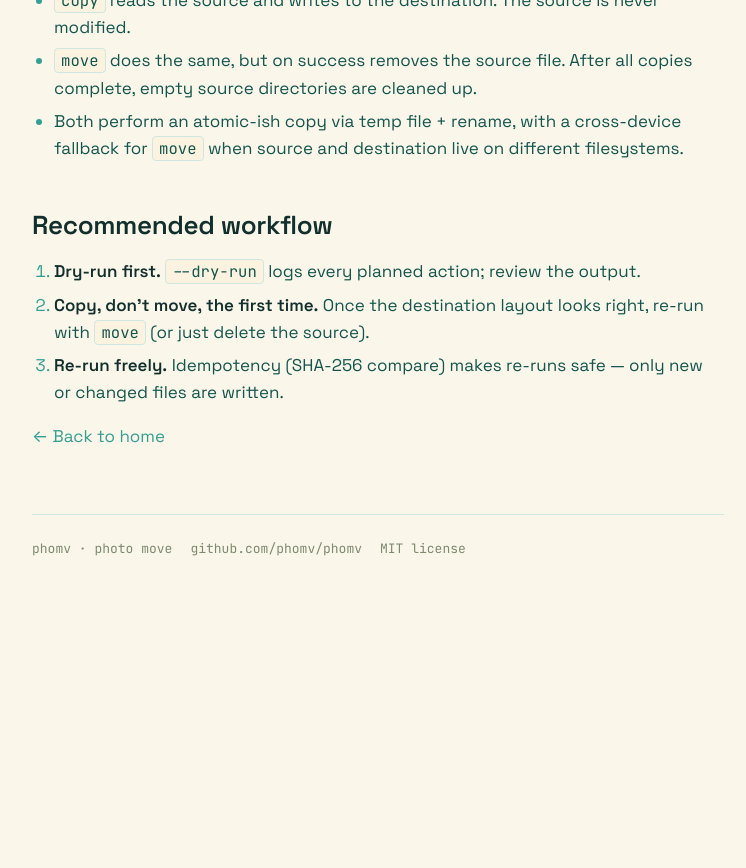
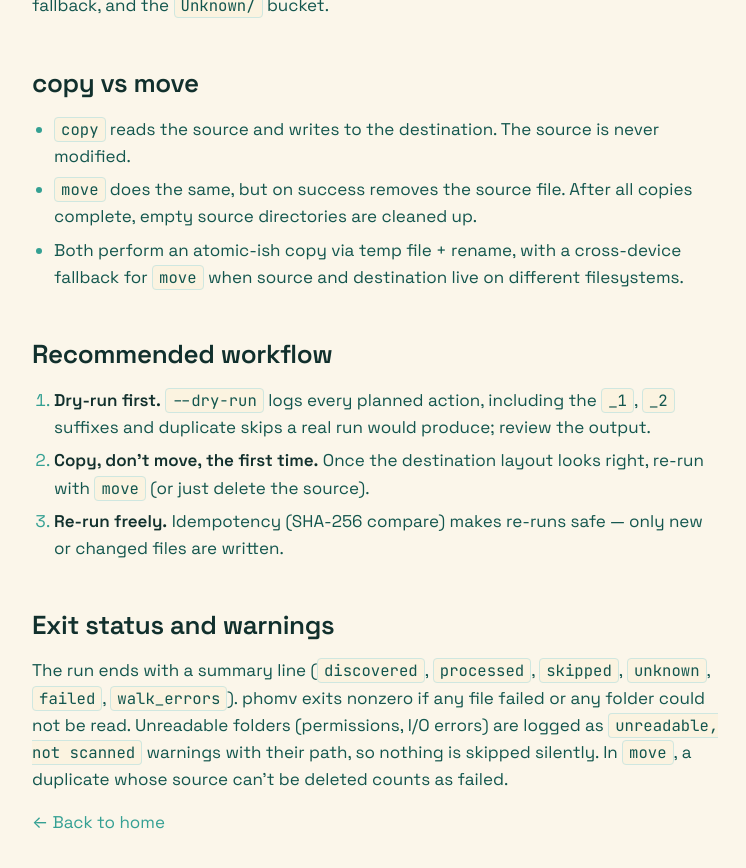
Before and after one commit to phomv/phomv.github.io, a Jekyll site: the page built from usage.md, in a window 1280 px wide and 900 px high, scrolled down 1600 px. Shown: the top 868 px of the window, without its empty margins (262-1008 px from the left). Built offline with Jekyll 4.4.1, drawn with Linux system fonts in a browser that asks for light colours; before the commit the page ends 2257 px from its top, so only the background shows below that; some of the changed text lies outside the part shown.

Commit message:
Document v0.1.2 behavior: HEIC dates, src/dest overlap, exit status
Co-Authored-By: Claude Opus 5.5 <noreply@anthropic.com>

```diff
--- a/usage.md
+++ b/usage.md
@@ -34,6 +34,11 @@ phomv version
 | `-w, --workers` | `4`     | Number of concurrent workers             |
 | `-v, --verbose` | `false` | Enable debug logging                     |
 
+`--src` and `--dest` must be separate trees: phomv refuses to run if they are the
+same directory or one is inside the other (symlinks are resolved), since it
+would otherwise re-process files it just wrote. Import from a sibling folder,
+as in the examples above.
+
 ## What gets written where
 
 For a photo with EXIF `DateTimeOriginal` = `2024:08:13 17:42:01`:
@@ -64,10 +69,20 @@ extraction, the mtime fallback, and the `Unknown/` bucket.
 
 ## Recommended workflow
 
-1. **Dry-run first.** `--dry-run` logs every planned action; review the output.
+1. **Dry-run first.** `--dry-run` logs every planned action, including the
+   `_1`, `_2` suffixes and duplicate skips a real run would produce; review the output.
 2. **Copy, don't move, the first time.** Once the destination layout looks
    right, re-run with `move` (or just delete the source).
 3. **Re-run freely.** Idempotency (SHA-256 compare) makes re-runs safe — only
    new or changed files are written.
 
+## Exit status and warnings
+
+The run ends with a summary line (`discovered`, `processed`, `skipped`,
+`unknown`, `failed`, `walk_errors`). phomv exits nonzero if any file failed or
+any folder could not be read. Unreadable folders (permissions, I/O errors) are
+logged as `unreadable, not scanned` warnings with their path, so nothing is
+skipped silently. In `move`, a duplicate whose source can't be deleted counts
+as failed.
+
 [← Back to home](./)
```
Also changed, not shown: hierarchy.md (+6 -1 lines).
